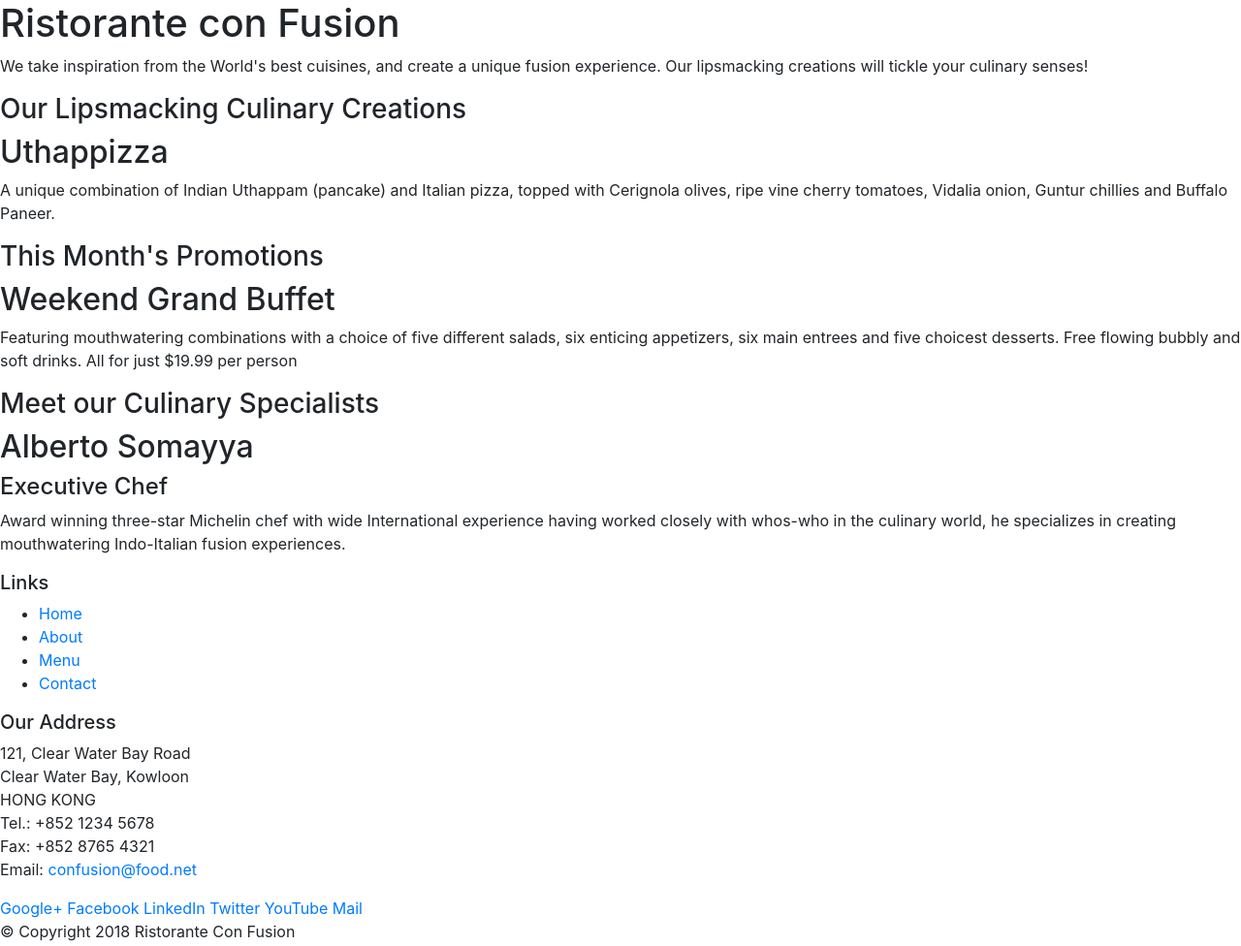
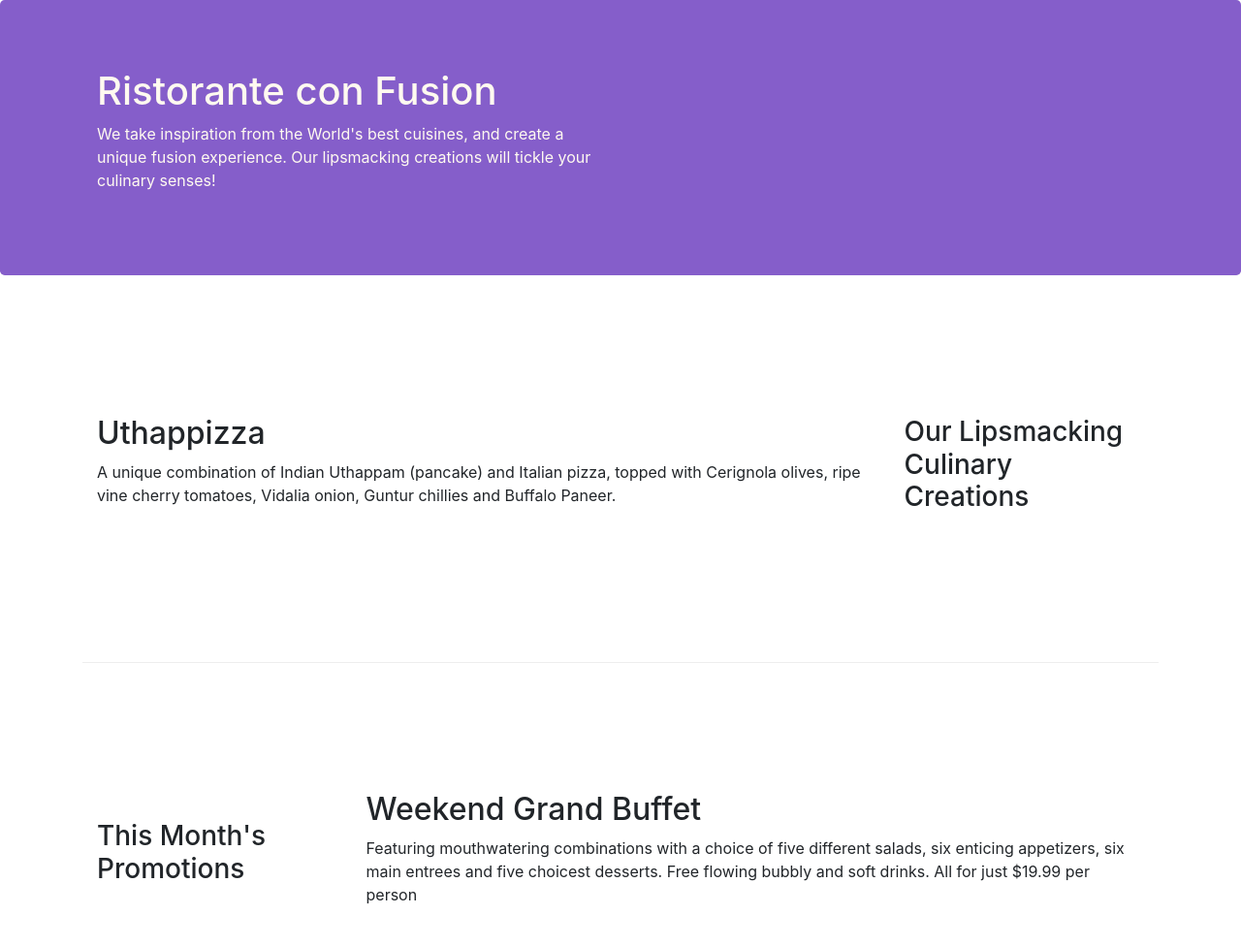
Before and after one commit to Daim-Nickel-Penny/conFusion, a website: page index.html in a window 1280 px wide. Shown: the top 976 px of the page at 97% size. Drawn offline with nearby package versions, Linux system fonts and the light colour scheme.

Commit message:
Bootstrap second

```diff
--- /dev/null
+++ b/css/styles.css
@@ -0,0 +1,29 @@
+.row-header{
+    margin:0px auto;
+    padding:0px;
+}
+
+.row-content {
+    margin:0px auto;
+    padding: 50px 0px 50px 0px;
+    border-bottom: 1px ridge;
+    min-height:400px;
+}
+
+.footer{
+    background-color: #D1C4E9;
+    margin:0px auto;
+    padding: 20px 0px 20px 0px;
+}
+.jumbotron {
+    padding:70px 30px 70px 30px;
+    margin:0px auto;
+    background: rgb(133, 94, 202) ;
+    color:floralwhite;
+}
+
+.address{
+    font-size:80%;
+    margin:0px;
+    color:#0f0f0f;
+}
--- a/index.html
+++ b/index.html
@@ -6,53 +6,54 @@
     <meta name="viewport" content="width=device-width, initial-scale=1, shrink-to-fit=no">
     <meta http-equiv="x-ua-compatible" content="ie=edge">
 
-    <!-- Bootstrap CSS -->
+
     <link rel="stylesheet" href="node_modules/bootstrap/dist/css/bootstrap.min.css">
+    <link rel="stylesheet" href="css/styles.css">
     <title>Ristorante Con Fusion</title>
 </head>
 
 <body>
 
-    <header>
-        <div>
-            <div>
-                <div>
+    <header class="jumbotron">
+        <div class="container">
+            <div class="row row-header">
+                <div class="col-12 col-sm-6">
                     <h1>Ristorante con Fusion</h1>
                     <p>We take inspiration from the World's best cuisines, and create a unique fusion experience. Our lipsmacking creations will tickle your culinary senses!</p>
                 </div>
-                <div>
+                <div class="col-12 col-sm">
                 </div>
             </div>
         </div>
     </header>
 
-    <div>
-        <div>
-            <div>
+    <div class="container">
+        <div class="row row-content align-items-center">
+            <div class="col-12 col-sm-4 order-sm-last col-md-3">
                 <h3>Our Lipsmacking Culinary Creations</h3>
             </div>
-            <div>
+            <div class="col col-sm order-sm-first col-md">
                 <h2>Uthappizza</h2>
                 <p>A unique combination of Indian Uthappam (pancake) and Italian pizza, topped with Cerignola olives, ripe vine cherry tomatoes, Vidalia onion, Guntur chillies and Buffalo Paneer.</p>
             </div>
         </div>
 
 
-        <div>
-            <div>
+        <div class="row row-content align-items-center">
+            <div class="col-12 col-sm-4 col-md-3">
                 <h3>This Month's Promotions</h3>
             </div>
-            <div>
+            <div class="col col-sm col-md">
                 <h2>Weekend Grand Buffet</h2>
                 <p>Featuring mouthwatering combinations with a choice of five different salads, six enticing appetizers, six main entrees and five choicest desserts. Free flowing bubbly and soft drinks. All for just $19.99 per person </p>
             </div>
         </div>
 
-        <div>
-            <div>
+        <div class="row row-content align-items-center">
+            <div class="col-12 col-sm-4 order-sm-last col-md-3" >
                 <h3>Meet our Culinary Specialists</h3>
             </div>
-            <div>
+            <div class="col col-sm order-sm-first col-md">
                 <h2>Alberto Somayya</h2>
                 <h4>Executive Chef</h4>
                 <p>Award winning three-star Michelin chef with wide International experience having worked closely with whos-who in the culinary world, he specializes in creating mouthwatering Indo-Italian fusion experiences. </p>
@@ -60,19 +61,19 @@
         </div>
     </div>
 
-    <footer>
-        <div>
-            <div>
-                <div>
+    <footer class="footer">
+        <div class="container">
+            <div class="row">
+                <div class="col-4 offset-1 col-sm-2">
                     <h5>Links</h5>
-                    <ul>
+                    <ul class="list-unstyled">
                         <li><a href="#">Home</a></li>
                         <li><a href="#">About</a></li>
                         <li><a href="#">Menu</a></li>
                         <li><a href="#">Contact</a></li>
                     </ul>
                 </div>
-                <div>
+                <div class="col-7 col-sm-5">
                     <h5>Our Address</h5>
                     <address>
 		              121, Clear Water Bay Road<br>
@@ -83,8 +84,8 @@
 		              Email: <a href="mailto:confusion@food.net">confusion@food.net</a>
 		           </address>
                 </div>
-                <div>
-                    <div>
+                <div class="col-12 col-sm-4 align-self-center">
+                    <div class="text-center">
                         <a href="http://google.com/+">Google+</a>
                         <a href="http://www.facebook.com/profile.php?id=">Facebook</a>
                         <a href="http://www.linkedin.com/in/">LinkedIn</a>
@@ -94,8 +95,8 @@
                     </div>
                 </div>
            </div>
-           <div>
-                <div>
+           <div class="row justify-content-center">
+                <div class="col-auto">
                     <p>© Copyright 2018 Ristorante Con Fusion</p>
                 </div>
            </div>
```
